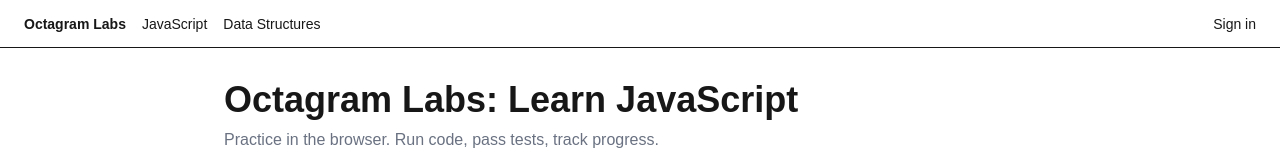
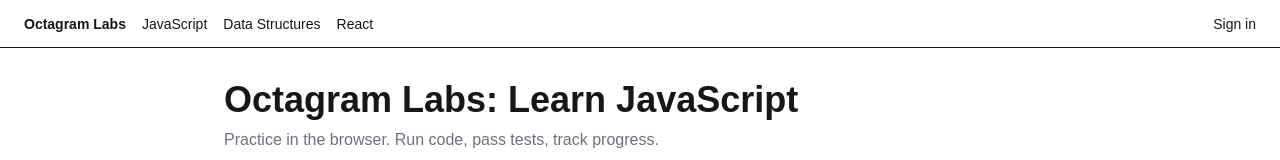
Before and after one commit to shreyaskothakonda/learn-js-octagram-labs, a Next.js app: page / in a window 1280 px wide. Shown: the top 160 px of the page. Built offline with nearby package versions, Linux system fonts and the light colour scheme; no server answers.

Commit message:
feat(nav): add the React track link to the navbar
Co-Authored-By: Claude Opus 4.8 <noreply@anthropic.com>

```diff
--- a/components/Nav.tsx
+++ b/components/Nav.tsx
@@ -9,6 +9,7 @@ export async function Nav() {
       <Link href="/" className="font-semibold">Octagram Labs</Link>
       <Link href="/learn/javascript">JavaScript</Link>
       <Link href="/learn/data-structures">Data Structures</Link>
+      <Link href="/learn/react">React</Link>
       <div className="ml-auto flex gap-4">
         {user ? (
           <>
```
